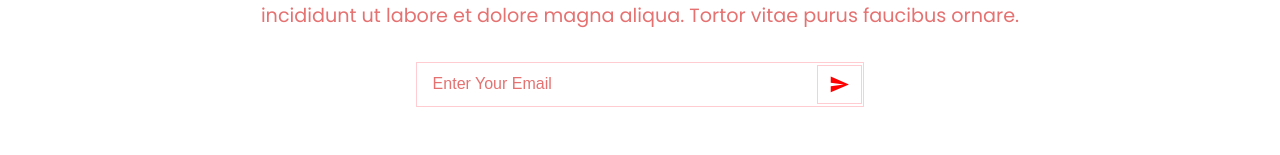
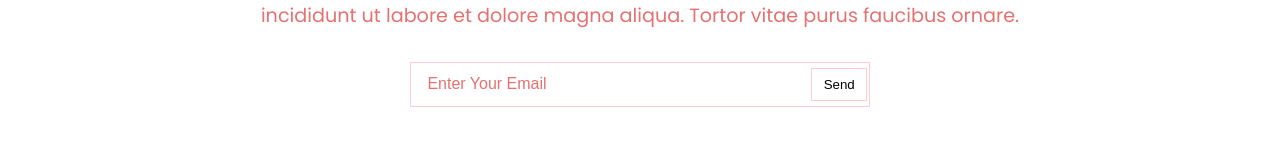
Before and after one commit to zeetaen1989/pizza-delivery, a Next.js app: page / in a window 1280 px wide. Shown: the part 2581-2736 px from the top of the page. Built offline with nearby package versions, Linux system fonts and the light colour scheme; no server answers; the database is empty; a web font is replaced by a local one.

Commit message:
feat: send button added to newsletter section

```diff
--- a/components/templates/Newsletter/Newsletter.jsx
+++ b/components/templates/Newsletter/Newsletter.jsx
@@ -17,11 +17,7 @@ const Newsletter = () => {
       <div className={styles.newsletter}>
         <form>
           <input type="email" placeholder="Enter Your Email" />
-          <button onClick={handleSubmit}>
-            <div className={styles.icon}>
-              <MdSend />
-            </div>
-          </button>
+          <button onClick={handleSubmit}>Send</button>
         </form>
       </div>
     </section>
```
